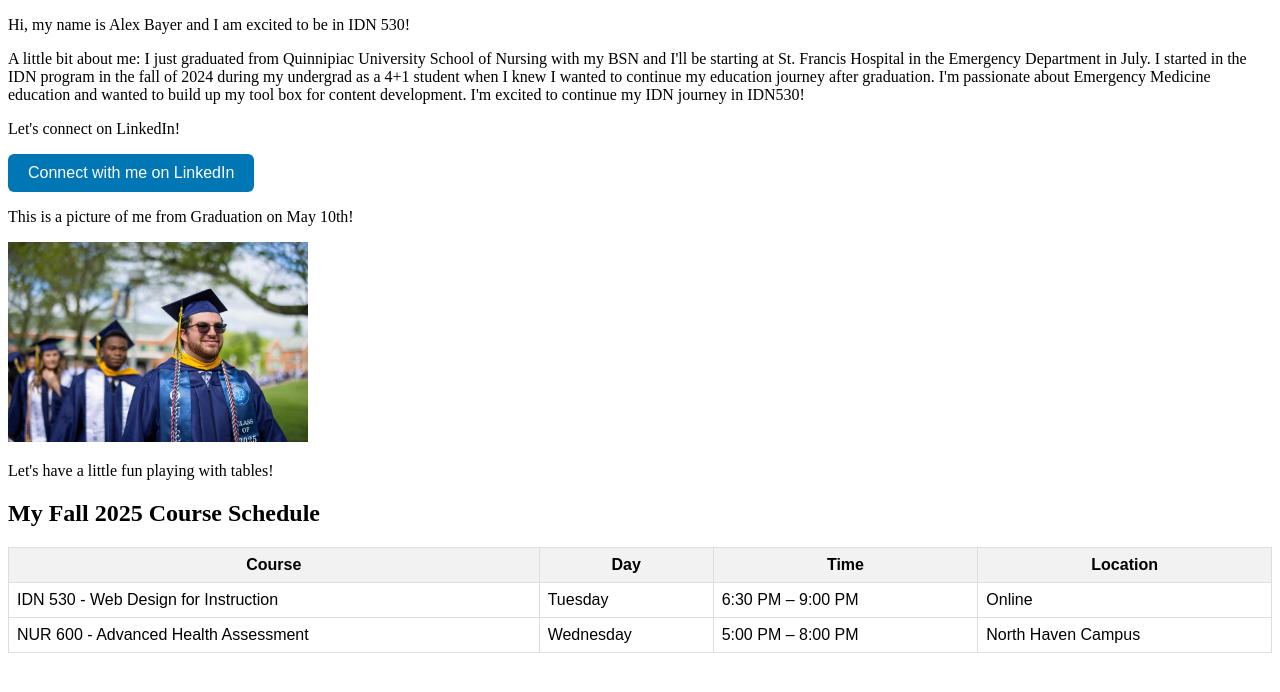
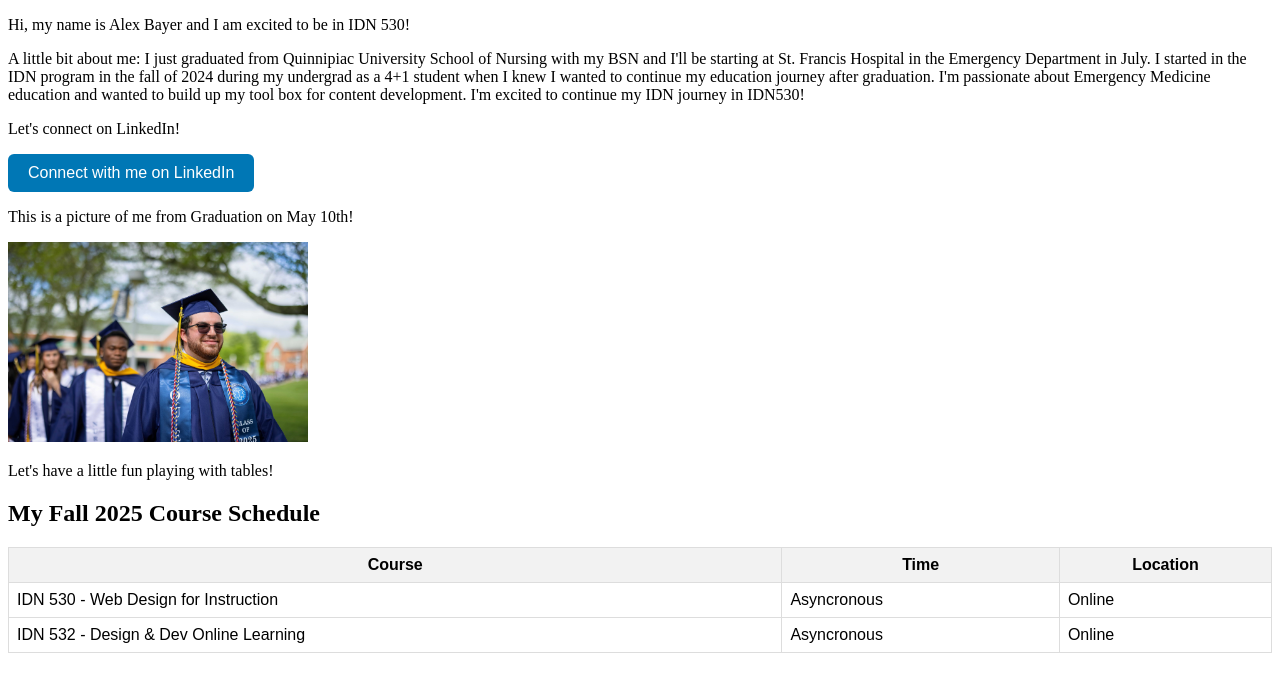
Before and after one commit to bayale/bayale.github.io, a plain HTML site: page index.html in a window 1280 px wide. Drawn offline with Linux system fonts and the light colour scheme.

Commit message:
edited tables

```diff
--- a/index.html
+++ b/index.html
@@ -48,7 +48,6 @@
   <thead>
     <tr style="background-color: #f2f2f2;">
       <th style="border: 1px solid #ddd; padding: 8px;">Course</th>
-      <th style="border: 1px solid #ddd; padding: 8px;">Day</th>
       <th style="border: 1px solid #ddd; padding: 8px;">Time</th>
       <th style="border: 1px solid #ddd; padding: 8px;">Location</th>
     </tr>
@@ -56,15 +55,13 @@
   <tbody>
     <tr>
       <td style="border: 1px solid #ddd; padding: 8px;">IDN 530 - Web Design for Instruction</td>
-      <td style="border: 1px solid #ddd; padding: 8px;">Tuesday</td>
-      <td style="border: 1px solid #ddd; padding: 8px;">6:30 PM – 9:00 PM</td>
+      <td style="border: 1px solid #ddd; padding: 8px;">Asyncronous</td>
       <td style="border: 1px solid #ddd; padding: 8px;">Online</td>
     </tr>
     <tr>
-      <td style="border: 1px solid #ddd; padding: 8px;">NUR 600 - Advanced Health Assessment</td>
-      <td style="border: 1px solid #ddd; padding: 8px;">Wednesday</td>
-      <td style="border: 1px solid #ddd; padding: 8px;">5:00 PM – 8:00 PM</td>
-      <td style="border: 1px solid #ddd; padding: 8px;">North Haven Campus</td>
+      <td style="border: 1px solid #ddd; padding: 8px;">IDN 532 - Design & Dev Online Learning</td>
+      <td style="border: 1px solid #ddd; padding: 8px;">Asyncronous</td>
+      <td style="border: 1px solid #ddd; padding: 8px;">Online</td>
     </tr>
   </tbody>
 </table>
```
